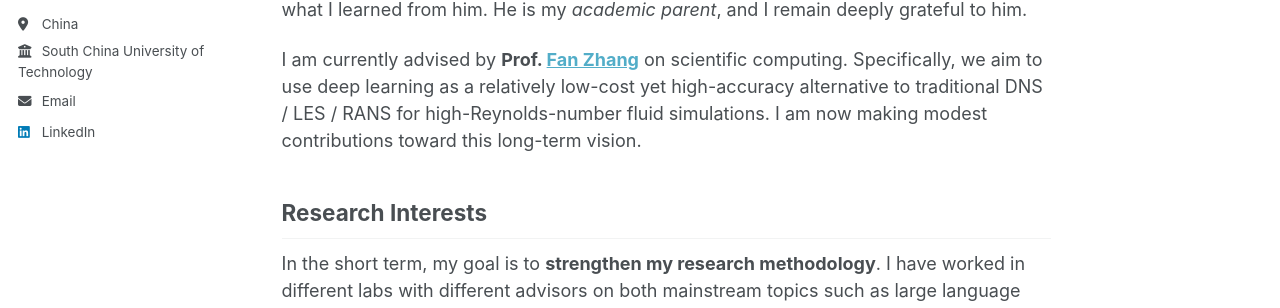
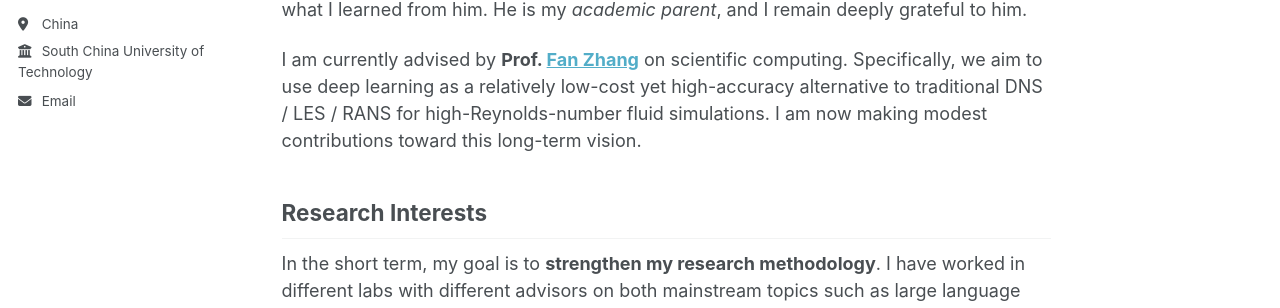
Before and after one commit to VinceWangVW/VinceWangVW.github.io, a Jekyll site: the page built from _pages/about.md, in a window 1280 px wide. Shown: the part 372-680 px from the top of the page. Built offline with Jekyll 4.4.1, drawn with Linux system fonts in a browser that asks for light colours; a script that is not in the unit is left out.

Commit message:
Update _config.yml

```diff
--- a/_config.yml
+++ b/_config.yml
@@ -63,7 +63,7 @@ author:
   keybase          : # Username
   instagram        : # Username
   lastfm           : # Username
-  linkedin         : "https://vincewangvw.github.io"
+  linkedin         : # "https://vincewangvw.github.io"
   mastodon         : # URL
   medium           : # URL
   pinterest        : # Username
```
